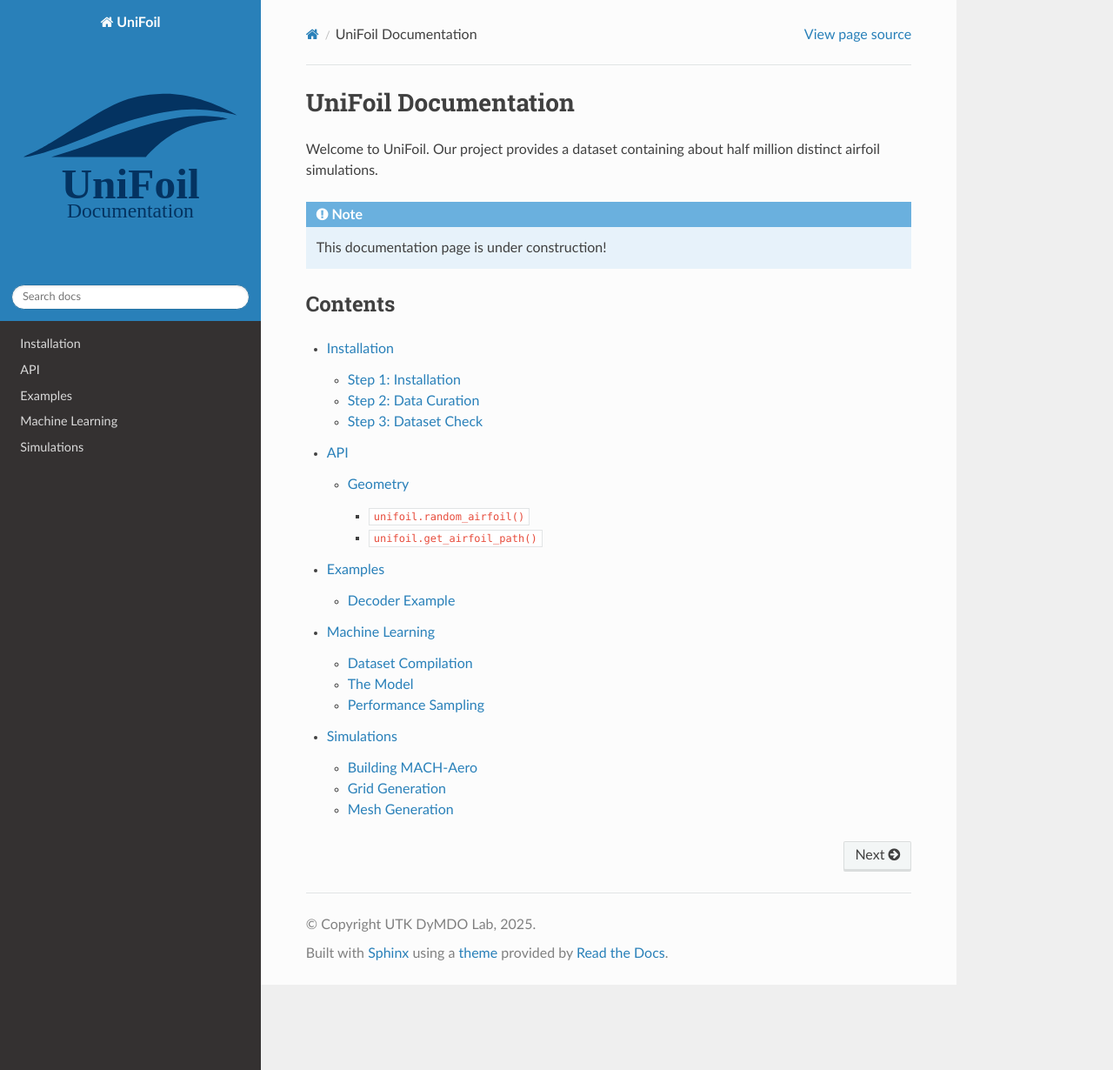
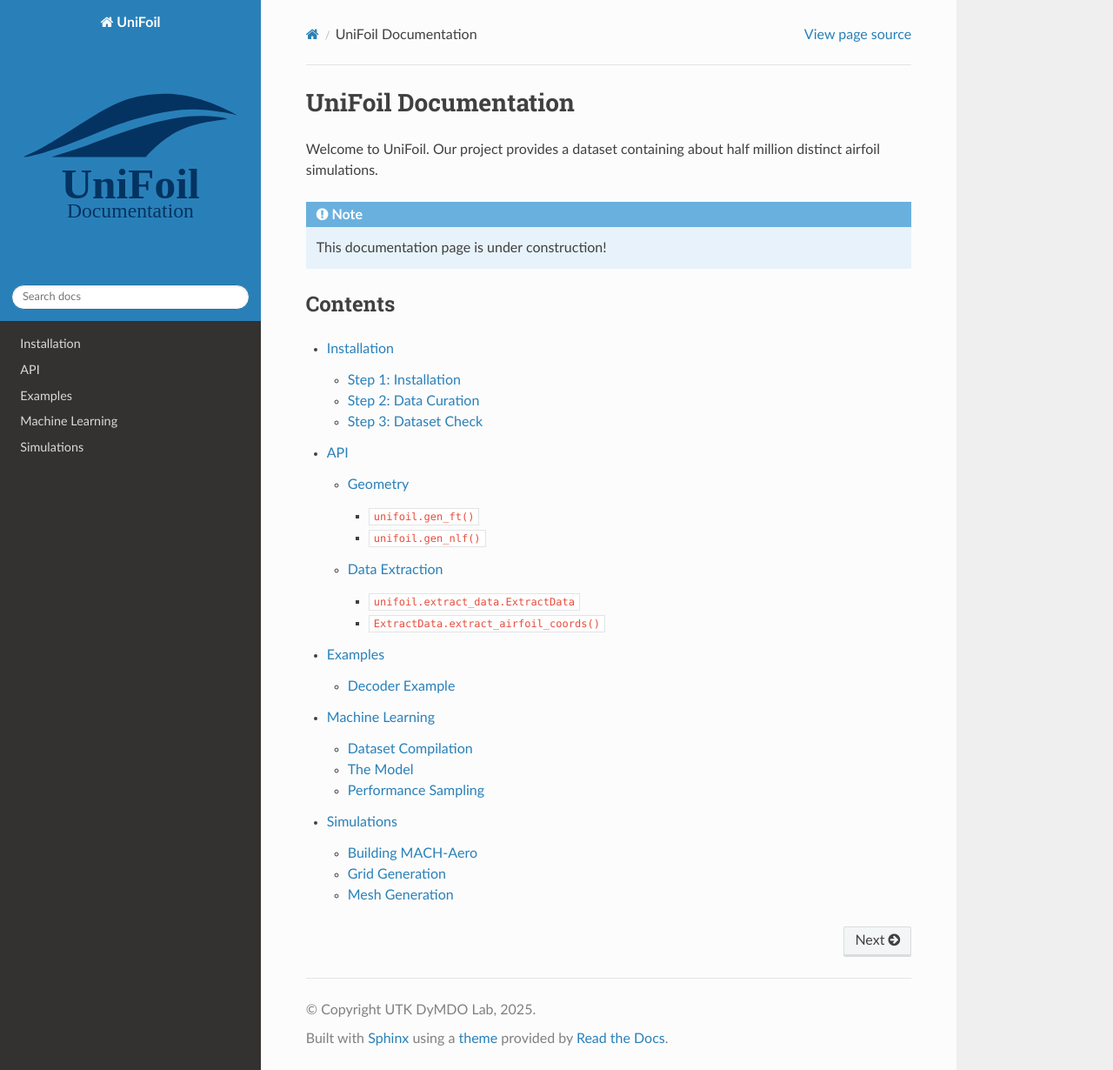
Before and after one commit to BenjaminMelanson/unifoilDocs, a Sphinx documentation site: the page built from docs/source/index.rst, in a window 1280 px wide and 1230 px high. Shown: the whole window at 87% size. Built offline with Sphinx 7.4.7 and the Read the Docs theme 3.1.0, drawn with Linux system fonts in a browser that asks for light colours; part of the change alters nothing that is shown.

```diff
--- a/docs/source/api.rst
+++ b/docs/source/api.rst
@@ -1,7 +1,8 @@
 API
 ===
-Welcome to the API Documentation!
-Below is a list of all of the functions needed to utilize the UniFoil Dataset.
+
+Welcome to the **UniFoil API Documentation**!
+Below is a list of the core functions and classes needed to utilize the UniFoil dataset and geometry generation tools.
 
 Geometry
 --------
@@ -9,20 +10,76 @@ Geometry
 .. autosummary::
    :toctree: generated
 
-.. py:function:: unifoil.random_airfoil(returnType = "Mach")
+.. py:function:: unifoil.gen_ft()
 
-   Returns the parameters of a random airfoil from the target UniFoil dataset.
+   Generates and saves the **Fully Turbulent (FT)** airfoil geometries.
+   These geometries are used to initialize simulations that assume fully turbulent flow conditions.
 
-   :param returnType: The target data to pull from a random airfoil
-   :type returnType: str
-   :return: Returns an array of values in the format specified.
-   :rtype: np.array
+   :return: None
+   :rtype: NoneType
 
-.. py:function:: unifoil.get_airfoil_path(airfoilIndex = 0)
+   **Example:**
 
-   Return a list of random ingredients as strings.
+   .. code-block:: python
 
-   :param airfoilIndex: The index of the target airfoil from the Airfoil List.
-   :type airfoilIndex: int
-   :return: Returns the file path of the airfoil.
-   :rtype: str
+      import unifoil
+      unifoil.gen_ft()
+
+.. py:function:: unifoil.gen_nlf()
+
+   Generates and saves the **Natural Laminar Flow (NLF)** airfoil geometries.
+   These geometries are used to initialize simulations with laminar-turbulent transition regions.
+
+   :return: None
+   :rtype: NoneType
+
+   **Example:**
+
+   .. code-block:: python
+
+      import unifoil
+      unifoil.gen_nlf()
+
+
+Data Extraction
+---------------
+
+.. autosummary::
+   :toctree: generated
+
+.. py:class:: unifoil.extract_data.ExtractData()
+
+   Provides methods for reading and extracting airfoil coordinate data and other simulation results from the UniFoil dataset.
+
+   **Example:**
+
+   .. code-block:: python
+
+      from unifoil.extract_data import ExtractData
+      ed = ExtractData()
+
+.. py:method:: ExtractData.extract_airfoil_coords(airfoil_number, source="turb", plot_flag=False)
+
+   Extracts the airfoil surface coordinates *(x, y)* for the specified airfoil number and dataset source.
+
+   :param airfoil_number: The ID number of the airfoil to extract.
+   :type airfoil_number: int
+   :param source: The dataset source, e.g., ``"turb"`` or ``"translam"``.
+   :type source: str, optional
+   :param plot_flag: If ``True``, plots the extracted airfoil geometry.
+   :type plot_flag: bool, optional
+   :return: Tuple of arrays ``(x, y)`` representing the airfoil coordinates.
+   :rtype: tuple of np.ndarray
+
+   **Example:**
+
+   .. code-block:: python
+
+      from unifoil.extract_data import ExtractData
+      ed = ExtractData()
+
+      # Extract from the turbulent dataset
+      x, y = ed.extract_airfoil_coords(airfoil_number=3, source="turb", plot_flag=True)
+
+      # Extract from the transitional-laminar dataset
+      x, y = ed.extract_airfoil_coords(airfoil_number=3, source="translam", plot_flag=True)
```
